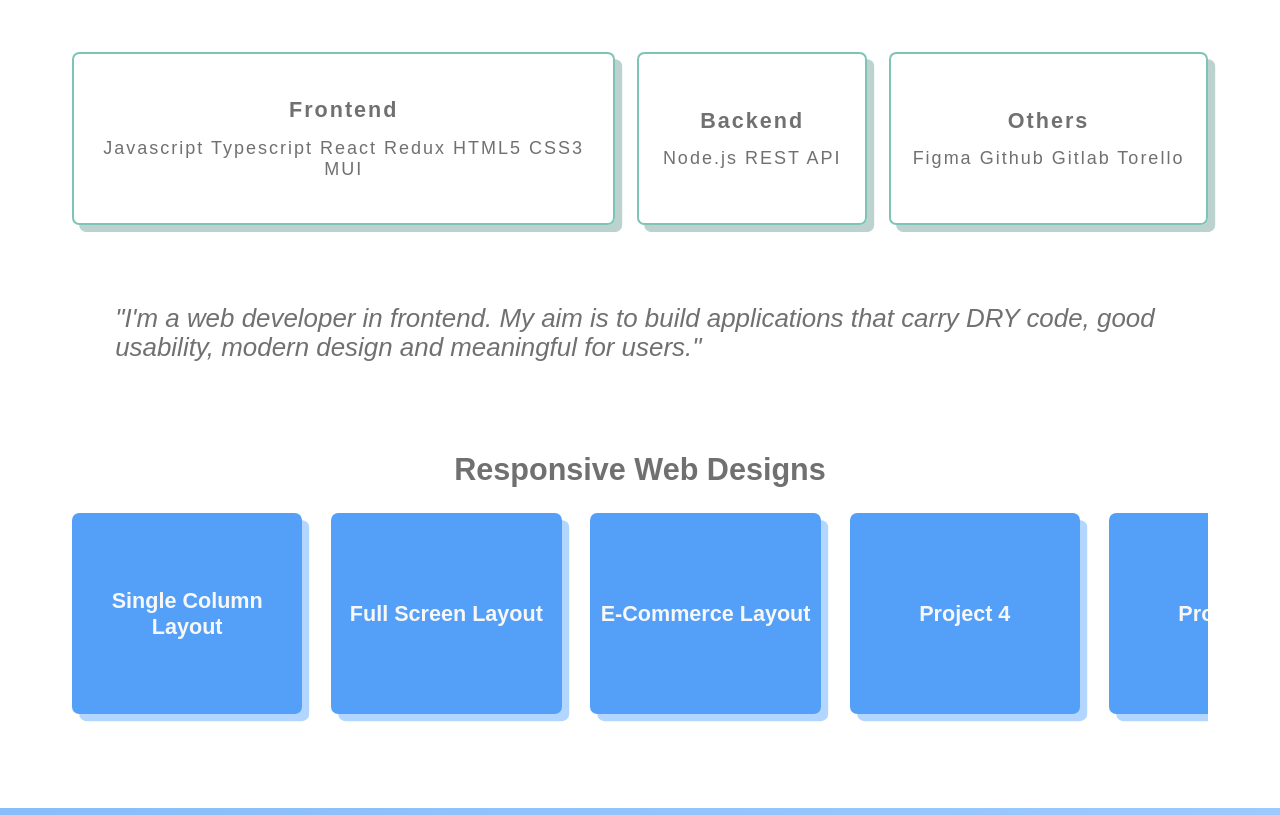
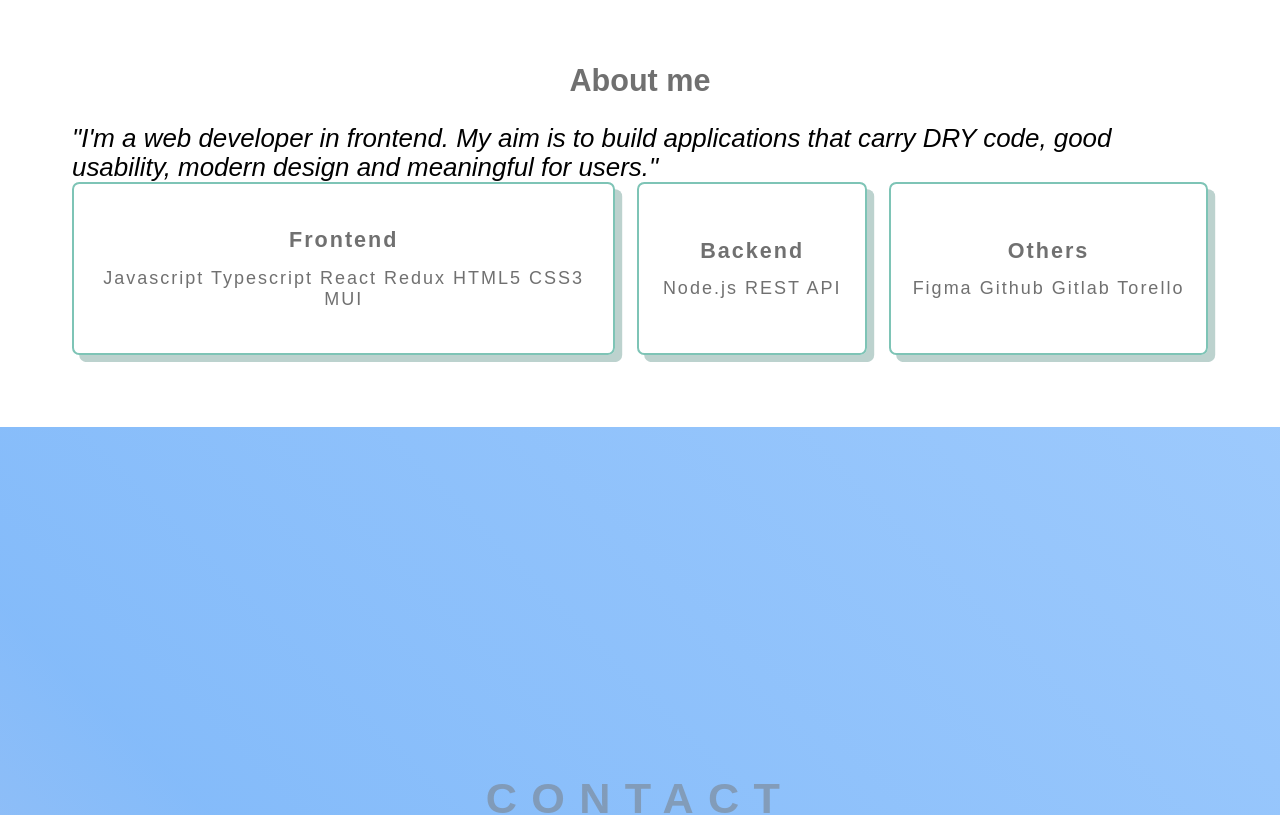
Before and after one commit to makiyo-ronkko/makiyo-app, a React (Create React App) app: page / in a window 1280 px wide. Shown: the part 820-1635 px from the top of the page. Built offline with nearby package versions, Linux system fonts and the light colour scheme.

Commit message:
develop: refactor: delete Project related code

```diff
--- a/src/components/Main/Skills.tsx
+++ b/src/components/Main/Skills.tsx
@@ -1,108 +1,37 @@
-import React, { useRef } from 'react';
-import { Link } from 'react-router-dom';
+import React from 'react';
 import Styles from './MainStyle.module.css';
 
-const PROJECTS = [
-	{ link: 'project', name: 'Single Column Layout' },
-	{ link: 'project-2', name: 'Full Screen Layout' },
-	{ link: 'project-3', name: 'E-Commerce Layout' },
-	{ link: 'project-4', name: 'Project 4' },
-	{ link: 'project-5', name: 'Project 5' },
-	{ link: 'project-6', name: 'Project 6' },
-	{ link: 'project-7', name: 'Project 7' },
-	{ link: 'project-8', name: 'Project 8' },
-];
-
 export const Skills = () => {
-	const sliderRef = useRef<HTMLDivElement | null>(null);
-	const mouseDown = useRef(false);
-	const startX = useRef<number | null>(null);
-	const scrollLeft = useRef<number | null>(null);
-
-	const startDragging = (e: React.MouseEvent) => {
-		mouseDown.current = true;
-		if (!sliderRef.current) return;
-		startX.current = e.pageX - sliderRef.current.offsetLeft;
-		scrollLeft.current = sliderRef.current.scrollLeft;
-	};
-
-	const stopDragging = () => {
-		mouseDown.current = false;
-	};
-
-	const handleMouseMove = (e: React.MouseEvent) => {
-		e.preventDefault();
-		if (
-			!mouseDown.current ||
-			sliderRef.current === null ||
-			startX.current === null ||
-			scrollLeft.current === null
-		) {
-			return;
-		}
-
-		const x = e.pageX - sliderRef.current.offsetLeft;
-		const scroll = x - startX.current;
-		sliderRef.current.scrollLeft = scrollLeft.current - scroll;
-	};
 	return (
-		<div className={Styles.wrapper}>
-			<>
+		<div className={Styles.skillWrapper}>
+			<div className={Styles.titleWrapper}>
+				<p className={`${Styles.description} ${Styles.subTitle}`}>About me</p>
+				<p className={`${Styles.summary} ${Styles.fontStyle}`}>
+					"I'm a web developer in frontend. My aim is to build applications that
+					carry DRY code, good usability, modern design and meaningful for
+					users."
+				</p>
+			</div>
 			<div className={Styles.cardContainer}>
 				<div className={Styles.card}>
-						<p className={Styles.text}>
+					<p className={`${Styles.text} ${Styles.textLetterSpace}`}>
 						<b>Frontend</b>
 					</p>
 					<p>Javascript Typescript React Redux HTML5 CSS3 MUI</p>
 				</div>
 				<div className={Styles.card}>
-						<p className={Styles.text}>
+					<p className={`${Styles.text} ${Styles.textLetterSpace}`}>
 						<b>Backend</b>
 					</p>
 					<p>Node.js REST API</p>
 				</div>
 				<div className={Styles.card}>
-						<p className={Styles.text}>
+					<p className={`${Styles.text} ${Styles.textLetterSpace}`}>
 						<b>Others</b>
 					</p>
 					<p>Figma Github Gitlab Torello</p>
 				</div>
 			</div>
-				<p className={`${Styles.description} ${Styles.fontStyle}`}>
-					"I'm a web developer in frontend. My aim is to build applications that
-					carry DRY code, good usability, modern design and meaningful for
-					users."
-				</p>
-			</>
-			<div className={Styles.projectWrapper}>
-				<p className={`${Styles.description} ${Styles.subTitle}`}>
-					Responsive Web Designs
-				</p>
-				<div
-					className={Styles.projectContainer}
-					ref={sliderRef}
-					onMouseDown={startDragging}
-					onMouseUp={stopDragging}
-					onMouseLeave={stopDragging}
-					onMouseMove={handleMouseMove}
-				>
-					{PROJECTS.map((project) => {
-						return (
-							<Link
-								to={project.link}
-								className={Styles.link}
-								key={project.link}
-							>
-								<div className={`${Styles.project}`}>
-									<button className={Styles.projectButton}>
-										<b className={Styles.text}>{project.name}</b>
-									</button>
-								</div>
-							</Link>
-						);
-					})}
-				</div>
-			</div>
 		</div>
 	);
 };
```
Lines whose indentation alone changed are shown as unchanged.
